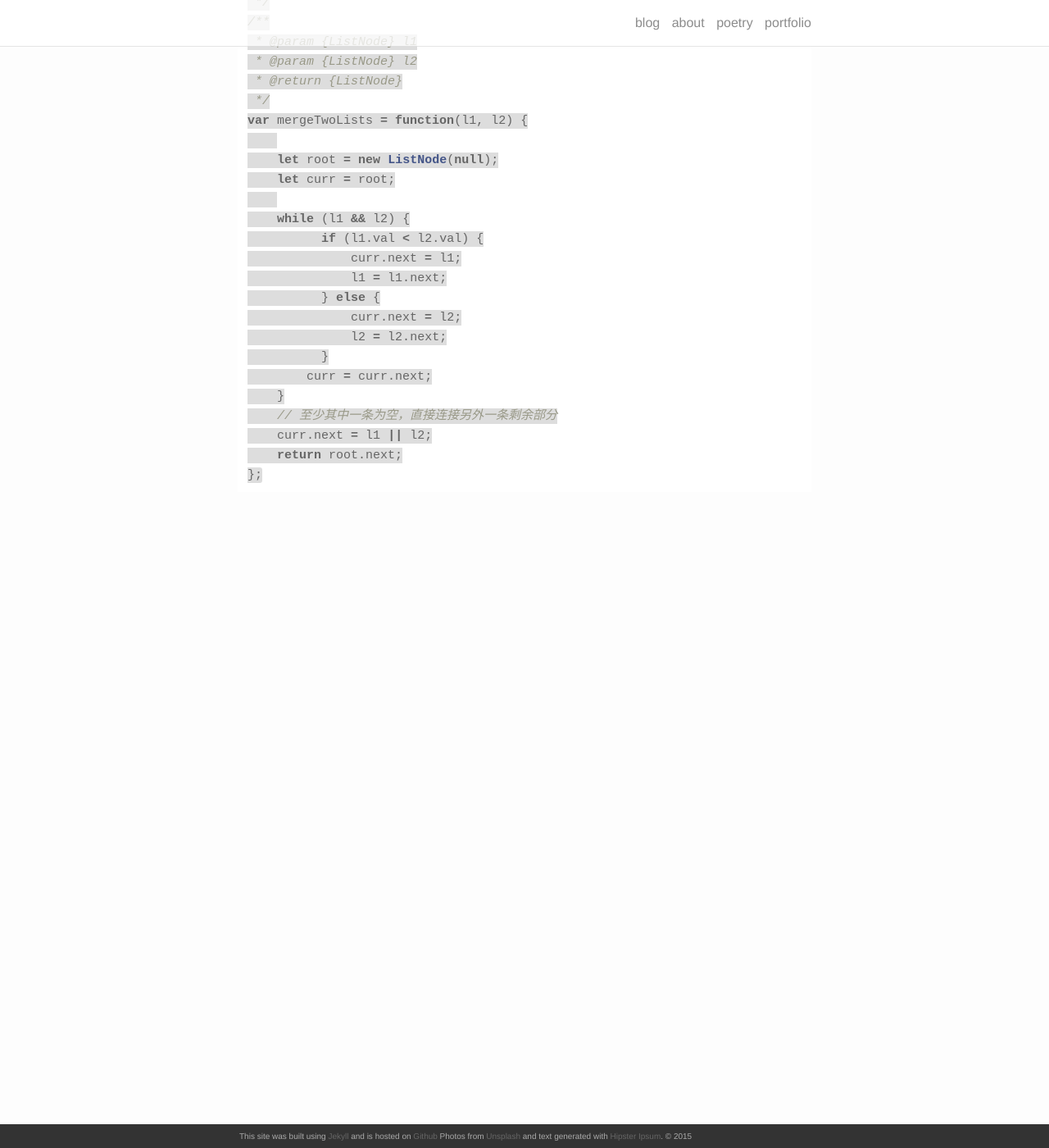
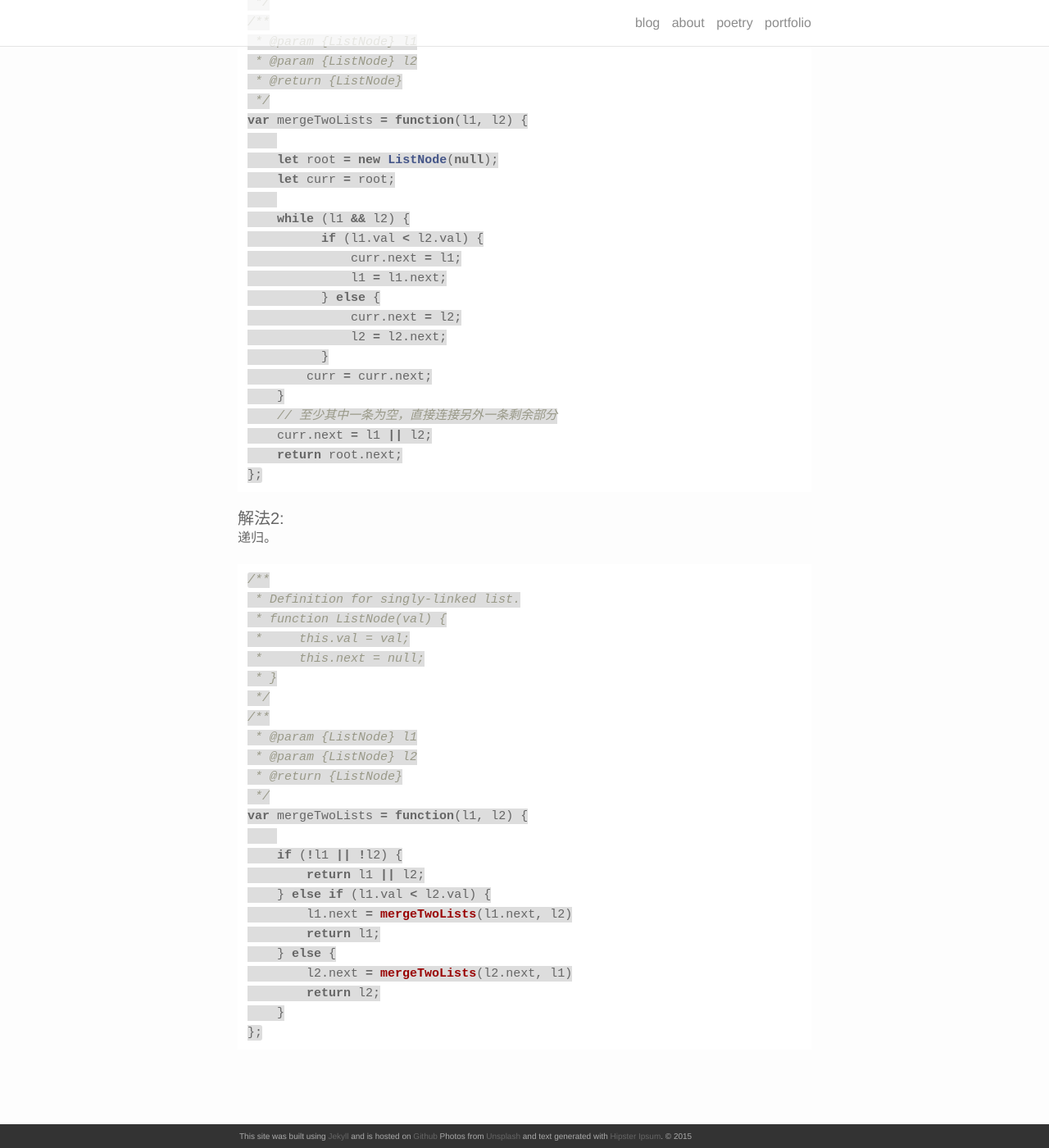
Before and after one commit to akmissxt/blog, a Jekyll site: the page built from _posts/2019-08-16-7.合并两个有序链表.markdown, in a window 1280 px wide and 1400 px high, scrolled down 662 px. Shown: the whole window at 82% size. Built offline with Jekyll 4.4.1, drawn with Linux system fonts in a browser that asks for light colours; nearby versions of some CDN libraries; our own code applies the rules of GitHub Pages for plain Markdown files.

Commit message:
update post 合并有序链表

````diff
--- a/_posts/2019-08-16-7.合并两个有序链表.markdown
+++ b/_posts/2019-08-16-7.合并两个有序链表.markdown
@@ -42,3 +42,34 @@ var mergeTwoLists = function(l1, l2) {
     return root.next;
 };
 ```
+
+#### 解法2:
+
+递归。
+
+```javascript
+/**
+ * Definition for singly-linked list.
+ * function ListNode(val) {
+ *     this.val = val;
+ *     this.next = null;
+ * }
+ */
+/**
+ * @param {ListNode} l1
+ * @param {ListNode} l2
+ * @return {ListNode}
+ */
+var mergeTwoLists = function(l1, l2) {
+
+    if (!l1 || !l2) {
+        return l1 || l2;
+    } else if (l1.val < l2.val) {
+        l1.next = mergeTwoLists(l1.next, l2)
+        return l1;
+    } else {
+        l2.next = mergeTwoLists(l2.next, l1)
+        return l2;
+    }
+};
+```
````
